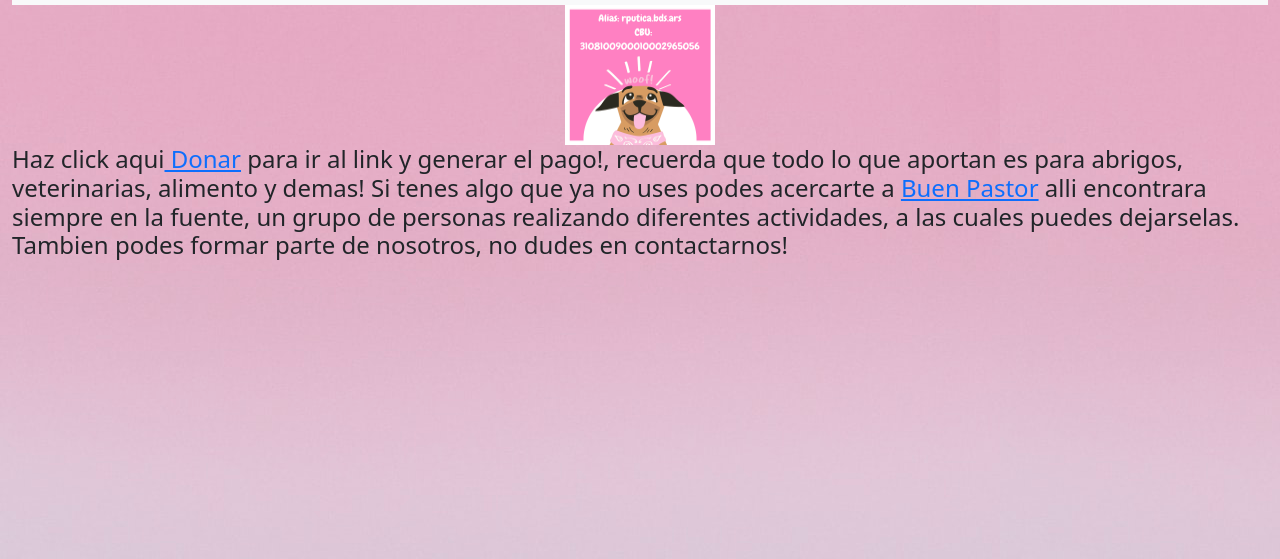
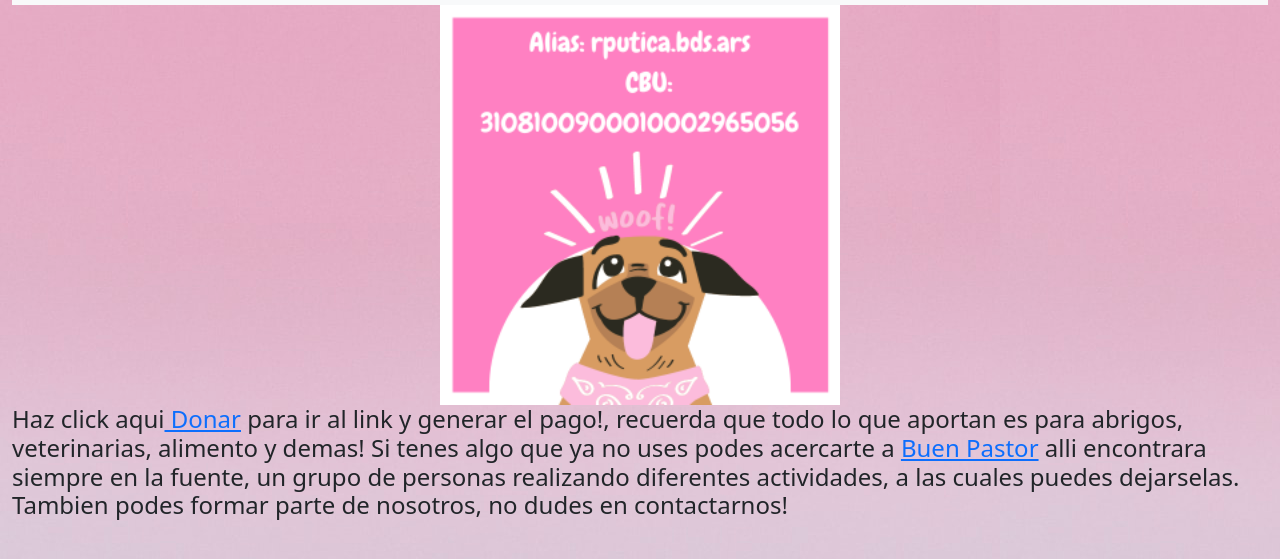
Before and after one commit to renucrerar/paginaBoostrap, a plain HTML site: page pages/donar.html in a window 1280 px wide. Shown: the part 177-736 px from the top of the page. Drawn offline with nearby package versions, Linux system fonts and the light colour scheme.

Commit message:
modificaciones en index

```diff
--- a/css/style.css
+++ b/css/style.css
@@ -38,9 +38,14 @@
     height: 500px;
     width: 900px;
  }
+
  @media (max-width: 760px){
     .imgAdoptar{
         max-width: 400px;
         max-height: 300px;
     }
  }
+ .mainDonar img{
+    height: 400px;
+    width: 400px;
+ }
```
Also changed, not shown: index.html (+2 -2 lines).
